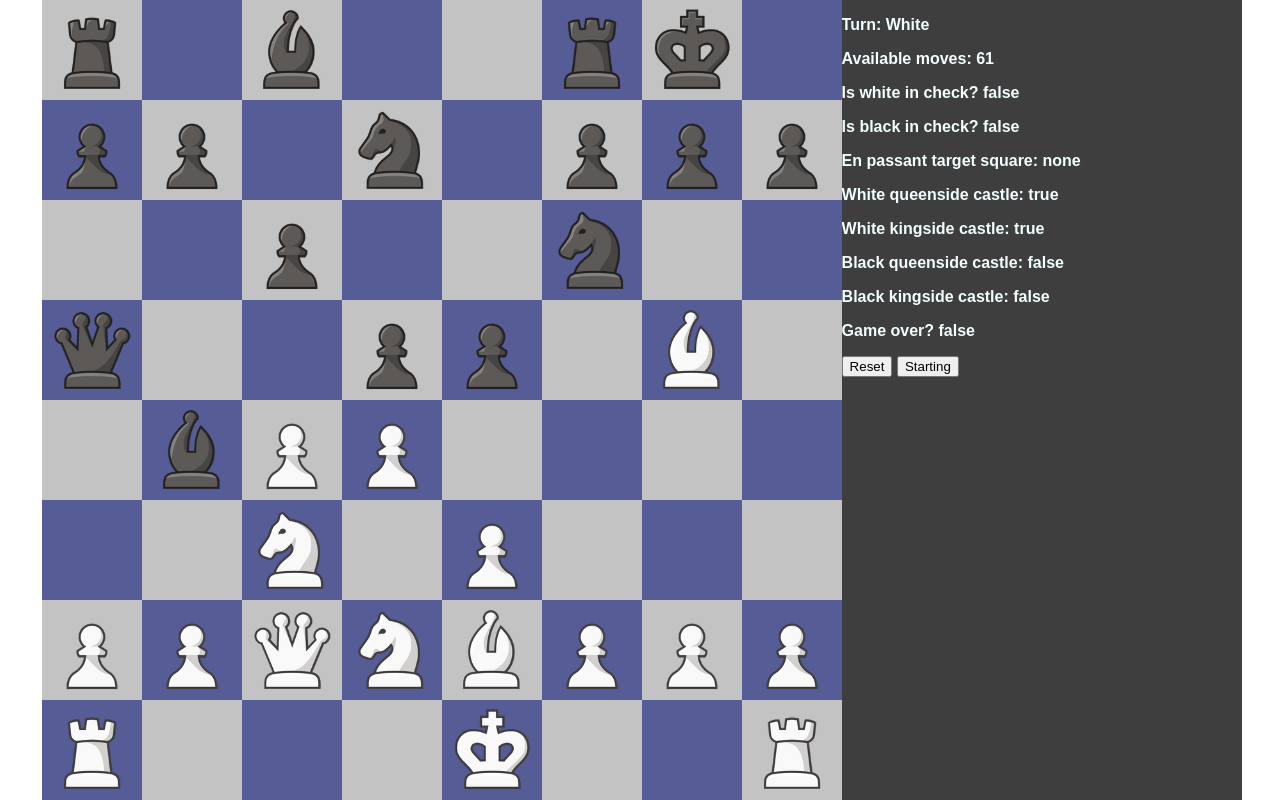
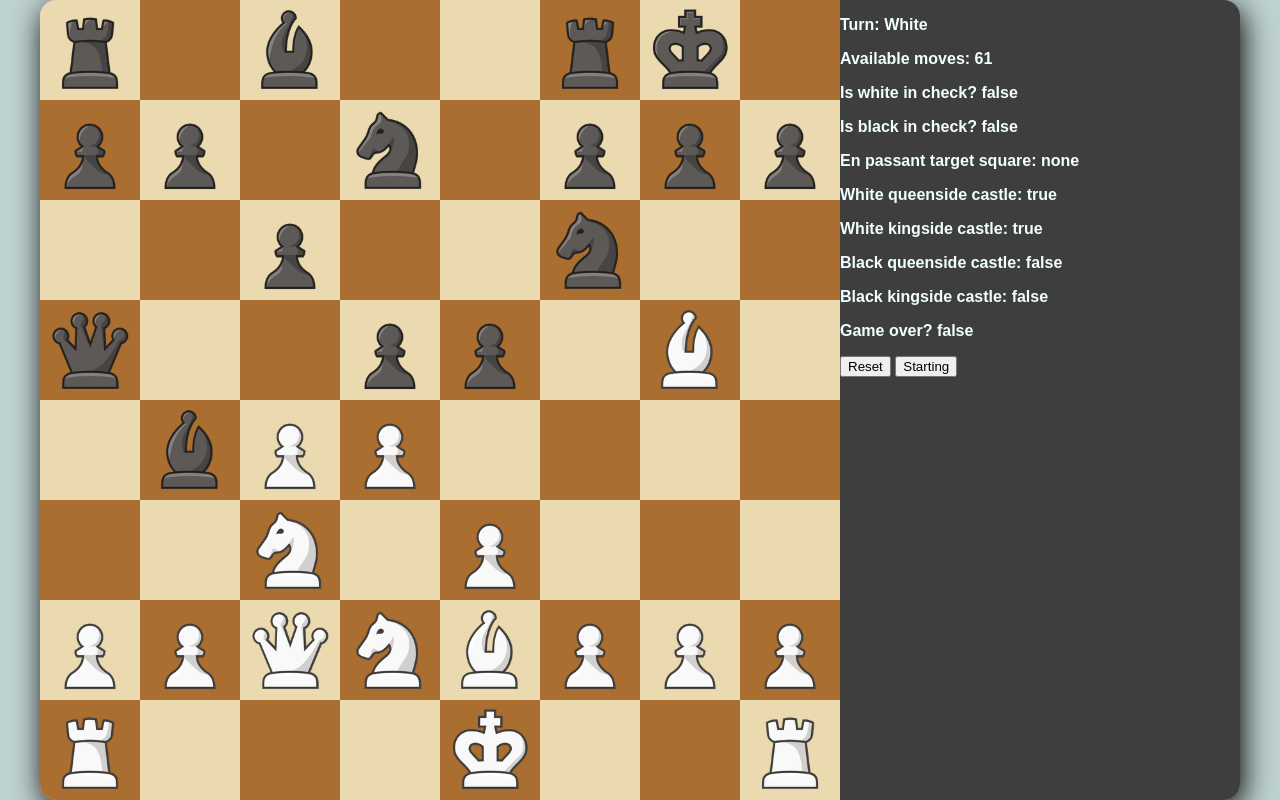
Before and after one commit to SrGaabriel/caissa, a SvelteKit app: page / in a window 1280 px wide. Built offline with nearby package versions, Linux system fonts and the light colour scheme.

Commit message:
feat: improve styling

```diff
--- a/src/app.html
+++ b/src/app.html
@@ -6,7 +6,7 @@
 		<meta name="viewport" content="width=device-width, initial-scale=1" />
 		%sveltekit.head%
 	</head>
-	<body data-sveltekit-preload-data="hover">
+	<body data-sveltekit-preload-data="hover" style="margin: 0">
 		<div style="display: contents">%sveltekit.body%</div>
 	</body>
 </html>
--- a/src/routes/+page.svelte
+++ b/src/routes/+page.svelte
@@ -239,7 +239,12 @@
         const y: number = +element.dataset.ypos;
         const cell = findCell(x,y);
         if (!cell) return;
+        if (cell.highlighting === Highlighting.THREATENED) {
+            cell.highlighting = null;
+            cells = cells;
+        } else {
             markCell(cell, Highlighting.THREATENED, true);
+        }
     }
 
     function resetPieceMovement(chessboard: HTMLElement, clearAllHighlights: boolean) {
@@ -303,6 +308,7 @@
 </script>
 
 <main>
+    <div id="container">
         <div id="chessboard" on:mousemove={handleMouseMove} on:mouseup={handleMouseUp} draggable="false">
             {#each cells as cell (cell.x + '-' + cell.y)}
                 <div
@@ -353,6 +359,7 @@
             <button on:click={() => reset(fen)}>Reset</button>
             <button on:click={starting}>Starting</button>
         </div>
+    </div>
 </main>
 
 <style>
@@ -361,8 +368,19 @@
         justify-content: center;
         align-items: center;
         margin: 0;
-        height: 98vh;
-        width: 99vw;
+        padding: 0;
+        overflow: hidden;
+        height: 100vh;
+        width: 100vw;
+        background-color: #bed2d0;
+    }
+
+    #container {
+        display: flex;
+        justify-content: center;
+        align-items: center;
+        border-radius: 16px;
+        box-shadow: 3px 8px 30px black;
     }
 
     #sidebar {
@@ -372,6 +390,8 @@
         color: azure;
         font-weight: 600;
         font-family: sans-serif;
+        border-top-right-radius: 16px;
+        border-bottom-right-radius: 16px;
     }
 
     #chessboard {
@@ -380,6 +400,14 @@
         grid-template-columns: repeat(8, 100px);
         grid-template-rows: repeat(8, 100px);
         gap: 0;
+    }
+
+    .cell:first-child {
+        border-top-left-radius: 16px;
+    }
+
+    .cell:nth-child(57) {
+        border-bottom-left-radius: 16px;
     }
 
     .cell {
@@ -393,9 +421,14 @@
         cursor: pointer;
     }
 
-    .cell[data-highlighting="threatened"] {
-        background-color: indianred !important;;
+    .cell[data-highlighting="threatened"].white {
+        background-color: #de8181 !important;;
     }
+
+    .cell[data-highlighting="threatened"].black {
+        background-color: #df4f4f !important;;
+    }
+
 
     .cell[data-highlighting="selected"] {
         background-color: #d9d984 !important;;
@@ -433,10 +466,10 @@
     }
 
     .cell.black {
-        background-color: #565c96;
+        background-color: #aa6e30;
     }
 
     .cell.white {
-        background-color: #c4c3c3;
+        background-color: #ebd9af;
     }
 </style>
```
Lines whose indentation alone changed are shown as unchanged.
